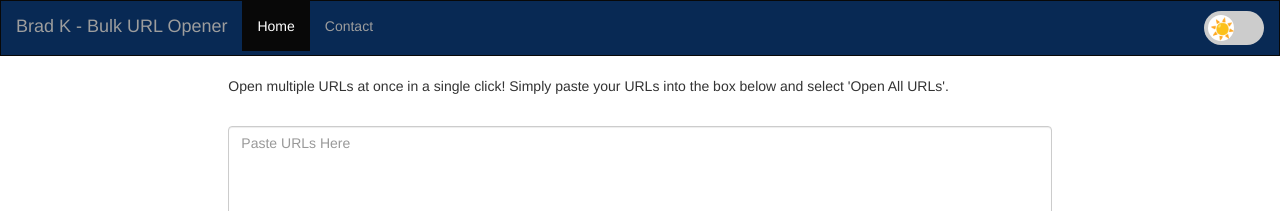
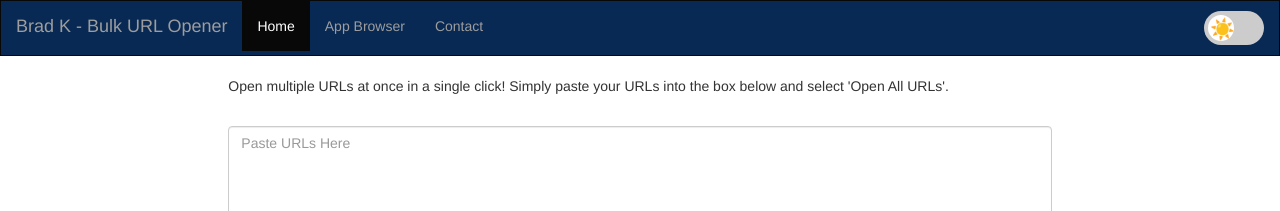
Before and after one commit to b-kennedy0/b-kennedy0.github.io, a Jekyll site: the page apps/url-opener.html, which Jekyll copies as it is, in a window 1280 px wide. Shown: the top 211 px of the page. Built offline with Jekyll 4.4.1, drawn with Linux system fonts in a browser that asks for light colours; nearby versions of some CDN libraries.

Commit message:
new nav bar link

```diff
--- a/apps/turnitin-id-extractor.html
+++ b/apps/turnitin-id-extractor.html
@@ -223,6 +223,7 @@
     <div class="collapse navbar-collapse" id="myNavbar">
       <ul class="nav navbar-nav">
         <li class="active"><a href="https://bradleykennedy.co.uk/apps/turnitin-id-extractor">Home</a></li>
+        <li><a href="https://bradleykennedy.co.uk/apps">App Browser</a></li>
         <li><a href="https://bradleykennedy.co.uk/contact">Contact</a></li>
       </ul>
       <ul class="nav navbar-nav navbar-right">
--- a/apps/url-opener.html
+++ b/apps/url-opener.html
@@ -191,6 +191,7 @@
       <div class="collapse navbar-collapse" id="myNavbar">
         <ul class="nav navbar-nav">
           <li class="active"><a href="https://bradleykennedy.co.uk/apps/url-opener">Home</a></li>
+          <li><a href="https://bradleykennedy.co.uk/apps">App Browser</a></li>
           <li><a href="https://bradleykennedy.co.uk/contact">Contact</a></li>
         </ul>
         <ul class="nav navbar-nav navbar-right">
```
